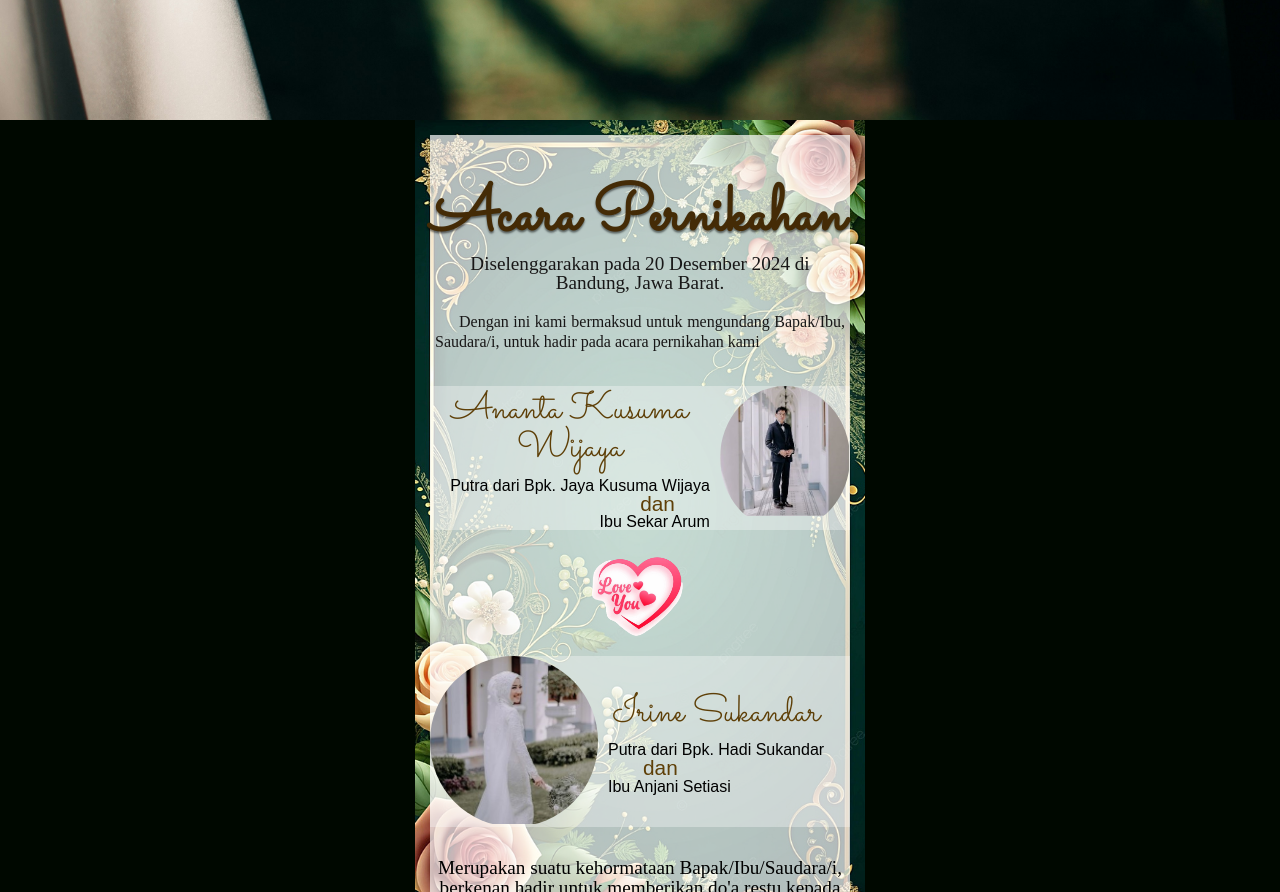
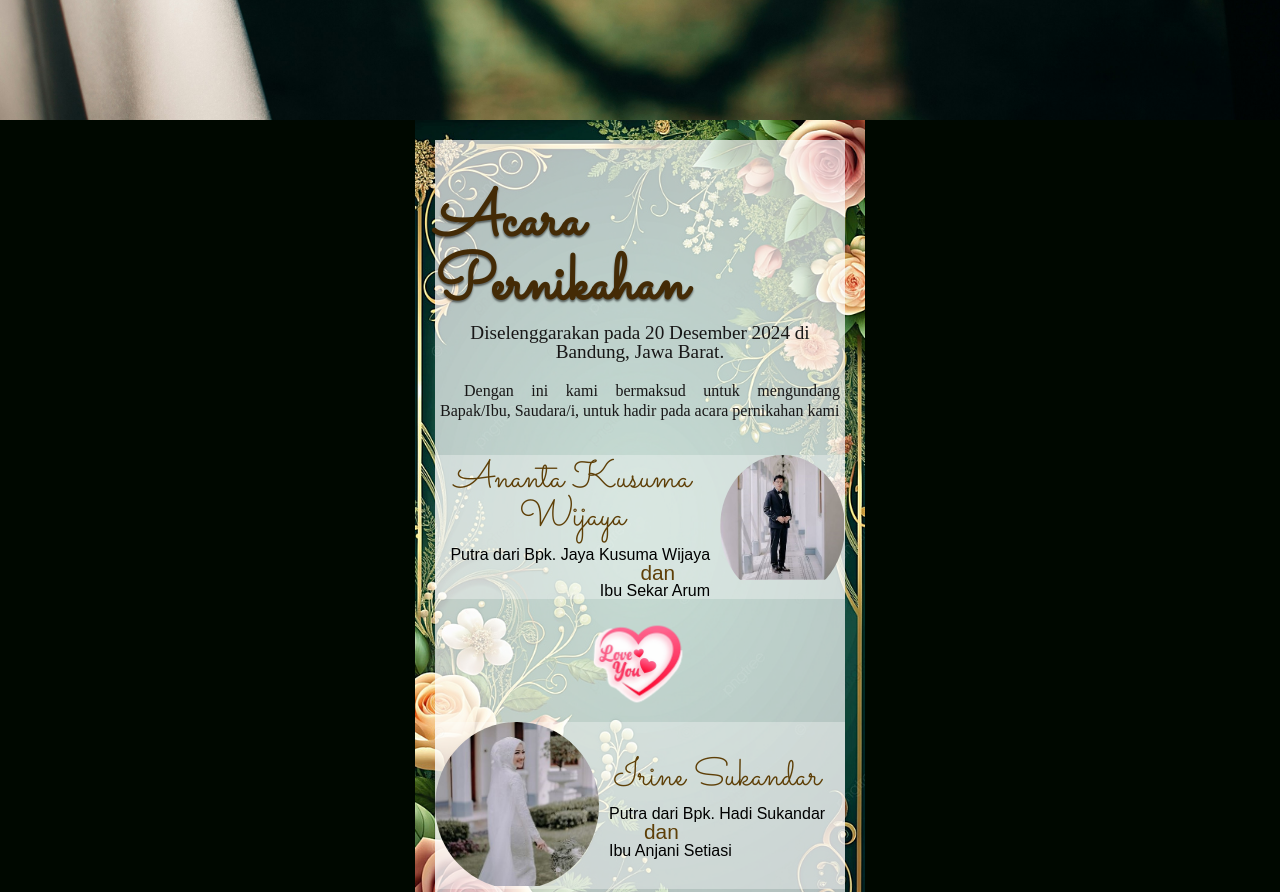
Before and after one commit to akbardermawan/wedding-invitation2, a plain HTML site: page index.html in a window 1280 px wide. Shown: the part 680-1572 px from the top of the page. Drawn offline with nearby package versions, Linux system fonts and the light colour scheme.

Commit message:
Pesan commit

```diff
--- a/style.css
+++ b/style.css
@@ -216,13 +216,12 @@ body {
   overflow: hidden;
 }
 .phone .home {
-  height: 100vh;
   background-image: url(img/2.jpg);
   background-size: cover; /* Menutupi elemen tanpa memotong gambar */
   background-position: center;
   display: flex;
   justify-content: center;
-  padding: 15px;
+  padding: 20px;
 }
 .phone .home .container {
   background-color: #ffffffb2;
```
